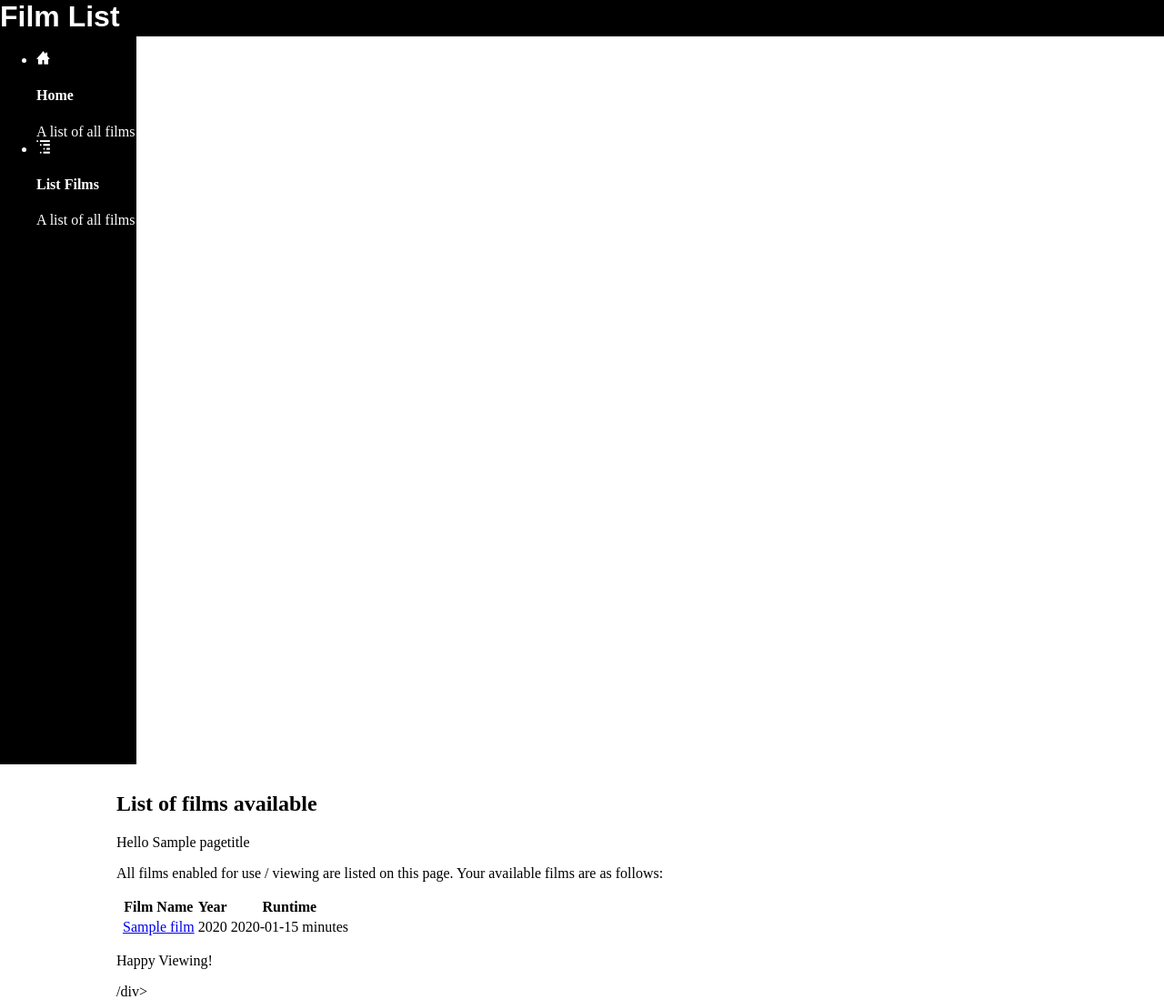
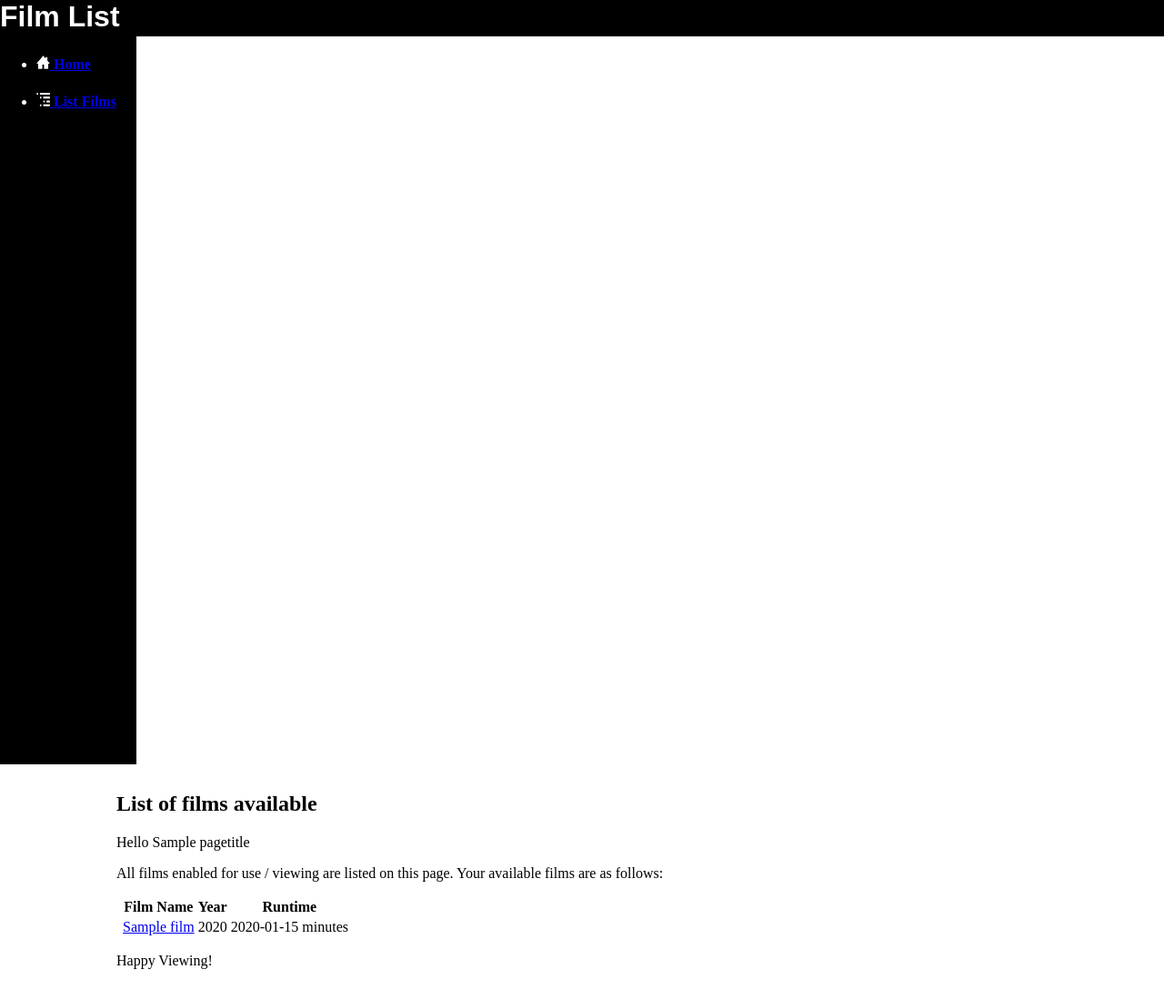
Before and after one commit to lewiscawte/FilmList, a PHP site: template inc/templates/fl.twig in a window 1280 px wide. Shown: the whole page at 91% size. After the commit the page ends 1065 px from the top, so only its background shows below. Run offline with PHP 8.4, Linux system fonts and the light colour scheme; the template is opened without the code that fills it: most values are stand-ins (such as "Sample title", 1, 10 or a date in 2020); some libraries are stand-ins or nearby versions.

Commit message:
Close <div> tag

```diff
--- a/inc/templates/fl.twig
+++ b/inc/templates/fl.twig
@@ -28,5 +28,5 @@
     </table>
 
     <p>Happy Viewing!</p>
-/div>
+</div>
 {% include 'footer.twig' %}
--- a/inc/templates/sidebar.twig
+++ b/inc/templates/sidebar.twig
@@ -1,13 +1,9 @@
 <div id="nav-index">
-        <ul>
+        <ul id="ui-sidebar-items">
                 <li>
-                        <img src="themes/FilmList/img/index.png" width="15px" height="15px">
-                        <h4>Home</h4>
-                        <span id="nav-index-desc">A list of all films</span>
+                        <h4><a href="index.php"><img src="themes/FilmList/img/index.png" width="15px" height="15px"> Home</a></h4>
                 </li>
                 <li>
-                        <img src="themes/FilmList/img/list.png" width="15px" height="15px">
-                        <h4>List Films</h4>
-                        <span id="nav-index-desc">A list of all films</span>
+                        <h4><a href="index.php?page=listfilms"><img src="themes/FilmList/img/list.png" width="15px" height="15px"> List Films</a></h4>
                 </li>
 </div>
```
